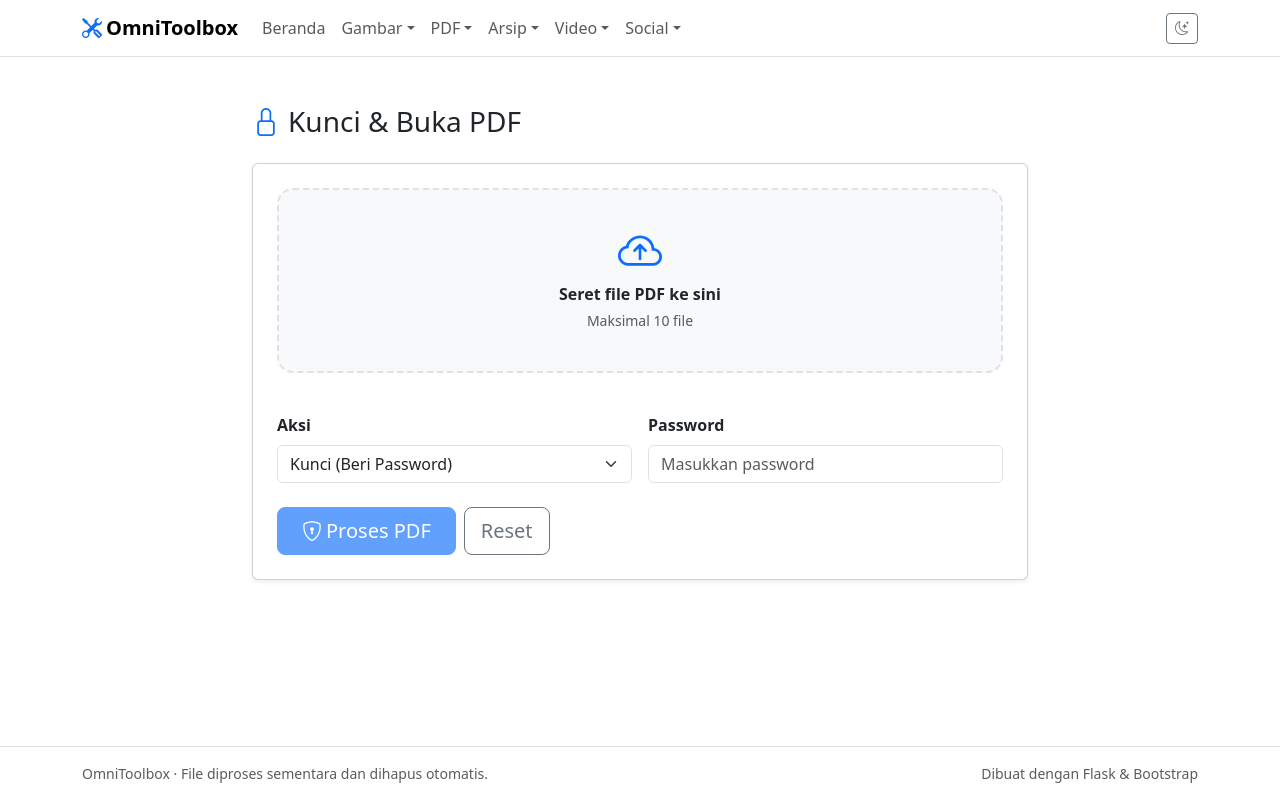
After one commit to GhandiZero0X/OmniToolbox, a Flask app: page /pdf/lock-unlock in a window 1280 px wide. The commit adds this page. Run offline with Flask 3, Linux system fonts and the light colour scheme; some libraries are stand-ins or nearby versions.

Commit message:
[+] Add PDF locking and watermark tools
Add PDF password lock/unlock and text watermark processing, with new pages and navigation links. Fix form action URL handling in the upload flow.

```diff
--- a/app/controllers/pdf_controller.py
+++ b/app/controllers/pdf_controller.py
@@ -508,3 +508,72 @@ def organize_save(job_id):
         "download_url": download_url,
         "final_size": final_path.stat().st_size
     })
+
+# =========================================================
+# KUNCI & BUKA KUNCI PDF
+# =========================================================
+
+@bp.get("/lock-unlock")
+def lock_unlock_page():
+    return render_template("pdf/lock_unlock.html", max_files=10, max_mb=current_app.config["MAX_UPLOAD_MB"])
+
+@bp.post("/lock-unlock/process")
+@limiter.limit("10 per minute")
+def lock_unlock_process():
+    action = request.form.get("action", "lock")
+    password = request.form.get("password", "").strip()
+
+    if not password:
+        return jsonify(error="Password tidak boleh kosong."), 400
+
+    files, error = get_upload_files(10)
+    if error: return jsonify(error=error), 400
+
+    job_id, upload_dir, output_dir = new_job_dirs()
+
+    try:
+        entries = save_uploaded_files(files, upload_dir, {".pdf"}, validator=pdf_service.is_pdf_file)
+        valid_entries = [e for e in entries if e["path"] is not None]
+
+        processed = []
+        for e in valid_entries:
+            if action == "lock":
+                res = pdf_service.lock_pdf(e["path"], output_dir, e["original_name"], password)
+            else:
+                res = pdf_service.unlock_pdf(e["path"], output_dir, e["original_name"], password)
+            processed.append(res)
+
+    finally:
+        shutil.rmtree(upload_dir, ignore_errors=True)
+
+    results = merge_results(entries, processed)
+    return build_job_response(job_id, results, output_dir, show_savings=False)
+
+# =========================================================
+# WATERMARK PDF
+# =========================================================
+
+@bp.get("/watermark")
+def watermark_page():
+    return render_template("pdf/watermark.html", max_files=10, max_mb=current_app.config["MAX_UPLOAD_MB"])
+
+@bp.post("/watermark/process")
+@limiter.limit("10 per minute")
+def watermark_process():
+    text = request.form.get("text", "RAHASIA").strip()
+    if not text: text = "RAHASIA"
+
+    files, error = get_upload_files(10)
+    if error: return jsonify(error=error), 400
+
+    job_id, upload_dir, output_dir = new_job_dirs()
+
+    try:
+        entries = save_uploaded_files(files, upload_dir, {".pdf"}, validator=pdf_service.is_pdf_file)
+        valid_entries = [e for e in entries if e["path"] is not None]
+        processed = [pdf_service.watermark_pdf(e["path"], output_dir, e["original_name"], text) for e in valid_entries]
+    finally:
+        shutil.rmtree(upload_dir, ignore_errors=True)
+
+    results = merge_results(entries, processed)
+    return build_job_response(job_id, results, output_dir, show_savings=False)
--- a/app/services/pdf_service.py
+++ b/app/services/pdf_service.py
@@ -773,3 +773,104 @@ def save_organized_pdf(pdf_paths: list, output_path, operations: list):
     except Exception as exc:
         output_path.unlink(missing_ok=True)
         raise ValueError(f"Gagal menyimpan PDF: {exc}")
+
+# =========================================================
+# KUNCI & BUKA KUNCI PDF
+# =========================================================
+
+def lock_pdf(path, output_dir, original_name: str, password: str) -> dict:
+    from pypdf import PdfReader, PdfWriter
+    path, output_dir = Path(path), Path(output_dir)
+    result = {"name": original_name, "status": "failed", "error": None}
+    out_path = output_dir / f"{path.stem}_locked.pdf"
+
+    try:
+        reader = PdfReader(str(path))
+        writer = PdfWriter()
+        for page in reader.pages:
+            writer.add_page(page)
+
+        writer.encrypt(user_password=password)
+
+        with open(out_path, "wb") as f:
+            writer.write(f)
+
+        result.update({
+            "status": "success", "output": out_path.name,
+            "original_size": path.stat().st_size, "new_size": out_path.stat().st_size,
+            "saved_percent": 0, "kept_original": False, "badge": "Terkunci",
+        })
+    except Exception as exc:
+        result["error"] = f"Gagal mengunci PDF: {exc}"
+    return result
+
+def unlock_pdf(path, output_dir, original_name: str, password: str) -> dict:
+    from pypdf import PdfReader, PdfWriter
+    path, output_dir = Path(path), Path(output_dir)
+    result = {"name": original_name, "status": "failed", "error": None}
+    out_path = output_dir / f"{path.stem}_unlocked.pdf"
+
+    try:
+        reader = PdfReader(str(path))
+        if reader.is_encrypted:
+            if not reader.decrypt(password):
+                return {**result, "error": "Password salah atau PDF tidak bisa dibuka."}
+
+        writer = PdfWriter()
+        for page in reader.pages:
+            writer.add_page(page)
+
+        with open(out_path, "wb") as f:
+            writer.write(f)
+
+        result.update({
+            "status": "success", "output": out_path.name,
+            "original_size": path.stat().st_size, "new_size": out_path.stat().st_size,
+            "saved_percent": 0, "kept_original": False, "badge": "Terbuka",
+        })
+    except Exception as exc:
+        result["error"] = f"Gagal membuka PDF: {exc}"
+    return result
+
+# =========================================================
+# WATERMARK PDF
+# =========================================================
+
+def watermark_pdf(path, output_dir, original_name: str, text: str) -> dict:
+    import pymupdf  # Menggunakan pymupdf (bukan fitz) untuk menghilangkan FutureWarning
+    path, output_dir = Path(path), Path(output_dir)
+    result = {"name": original_name, "status": "failed", "error": None}
+    out_path = output_dir / f"{path.stem}_watermark.pdf"
+
+    try:
+        doc = pymupdf.open(str(path))
+
+        # Hitung lebar teks agar bisa diletakkan tepat di tengah
+        font = pymupdf.Font("helv")
+        text_width = font.text_length(text, fontsize=60)
+
+        for page in doc:
+            rect = page.rect
+            pivot = pymupdf.Point(rect.width / 2, rect.height / 2)
+
+            # Gunakan morph (pivot, matrix) untuk rotasi 45 derajat
+            page.insert_text(
+                (pivot.x - text_width / 2, pivot.y + 20), # 20 adalah offset vertikal agar center
+                text,
+                fontsize=60,
+                color=(0.8, 0.2, 0.2),
+                fill_opacity=0.3,
+                morph=(pivot, pymupdf.Matrix(1, 1).prerotate(45)) # <-- ROTASI 45 DERAJAT
+            )
+
+        doc.save(str(out_path))
+        doc.close()
+
+        result.update({
+            "status": "success", "output": out_path.name,
+            "original_size": path.stat().st_size, "new_size": out_path.stat().st_size,
+            "saved_percent": 0, "kept_original": False, "badge": "Watermark",
+        })
+    except Exception as exc:
+        result["error"] = f"Gagal memberi watermark: {exc}"
+    return result
--- a/app/static/js/main.js
+++ b/app/static/js/main.js
@@ -466,7 +466,7 @@
     files.forEach((file) => formData.append("files", file, filePath(file))); // ← ganti file.name -> filePath(file)
 
     const xhr = new XMLHttpRequest();
-    xhr.open("POST", form.action);
+    xhr.open("POST", form.getAttribute("action"));
     xhr.responseType = "json";
 
     xhr.upload.addEventListener("progress", (e) => {
--- a/app/templates/base.html
+++ b/app/templates/base.html
@@ -65,6 +65,8 @@
               <li><a class="dropdown-item {{ 'active' if ep == 'office.excel_page' }}" href="{{ url_for('office.excel_page') }}"><i class="bi bi-file-earmark-excel me-2"></i>Excel ke PDF</a></li>
               <li><a class="dropdown-item {{ 'active' if ep == 'office.ppt_page' }}" href="{{ url_for('office.ppt_page') }}"><i class="bi bi-file-earmark-slides me-2"></i>PowerPoint ke PDF</a></li>
               <li><a class="dropdown-item {{ 'active' if ep == 'office.pdf_to_ppt_page' }}" href="{{ url_for('office.pdf_to_ppt_page') }}"><i class="bi bi-file-earmark-slides me-2"></i>PDF ke PowerPoint</a></li>
+              <li><a class="dropdown-item {{ 'active' if ep == 'pdf.lock_unlock_page' }}" href="{{ url_for('pdf.lock_unlock_page') }}"><i class="bi bi-lock me-2"></i>Kunci / Buka PDF</a></li>
+              <li><a class="dropdown-item {{ 'active' if ep == 'pdf.watermark_page' }}" href="{{ url_for('pdf.watermark_page') }}"><i class="bi bi-water me-2"></i>Watermark PDF</a></li>
             </ul>
           </li>
           <li class="nav-item dropdown">
--- /dev/null
+++ b/app/templates/pdf/lock_unlock.html
@@ -0,0 +1,86 @@
+{% extends "base.html" %}
+{% block title %}Kunci PDF{% endblock %}
+{% block content %}
+<div class="container py-5" style="max-width: 800px;">
+  <h1 class="h3 mb-4"><i class="bi bi-lock text-primary me-2"></i>Kunci & Buka PDF</h1>
+
+  <form id="tool-form" class="card shadow-sm" action="{{ url_for('pdf.lock_unlock_process') }}" method="post" enctype="multipart/form-data" data-accept=".pdf" data-max-files="{{ max_files }}" data-max-mb="{{ max_mb }}">
+    <div class="card-body p-4">
+
+      <div class="dropzone" id="dropzone" tabindex="0" role="button">
+        <i class="bi bi-cloud-arrow-up dropzone-icon"></i>
+        <p class="fw-semibold mb-1">Seret file PDF ke sini</p>
+        <p class="text-body-secondary small mb-0">Maksimal {{ max_files }} file</p>
+        <input type="file" id="file-input" class="d-none" multiple accept=".pdf">
+      </div>
+
+      <ul id="file-list" class="list-group mt-3"></ul>
+
+      <div class="row g-3 mt-2">
+        <div class="col-md-6">
+          <label class="form-label fw-semibold">Aksi</label>
+          <select class="form-select" name="action">
+            <option value="lock" selected>Kunci (Beri Password)</option>
+            <option value="unlock">Buka Kunci (Hapus Password)</option>
+          </select>
+        </div>
+        <div class="col-md-6">
+          <label class="form-label fw-semibold">Password</label>
+          <input type="text" class="form-control" name="password" required placeholder="Masukkan password">
+        </div>
+      </div>
+
+      <!-- ===== ELEMEN WAJIB UNTUK MAIN.JS ===== -->
+      <div id="alert-box" class="alert alert-danger d-none mt-4 mb-0" role="alert"></div>
+
+      <div id="progress-wrap" class="mt-4 d-none">
+        <div class="d-flex justify-content-between small mb-1">
+          <span id="status-text">Memproses...</span>
+          <span id="percent-text">0%</span>
+        </div>
+        <div class="progress" role="progressbar">
+          <div id="progress-bar" class="progress-bar" style="width: 0%"></div>
+        </div>
+      </div>
+
+      <div class="d-flex flex-wrap gap-2 mt-4">
+        <button type="submit" id="submit-btn" class="btn btn-primary btn-lg px-4" disabled>
+          <i class="bi bi-shield-lock me-1"></i>Proses PDF
+        </button>
+        <button type="button" id="reset-btn" class="btn btn-outline-secondary btn-lg">Reset</button>
+      </div>
+      <!-- ======================================= -->
+
+    </div>
+  </form>
+
+  <!-- ===== HASIL (Juga wajib ada id-nya) ===== -->
+  <div id="results" class="card shadow-sm mt-4 d-none">
+    <div class="card-body p-4">
+      <div class="d-flex flex-wrap justify-content-between align-items-center gap-2 mb-3">
+        <div>
+          <h2 class="h5 mb-1">Hasil</h2>
+          <div id="results-summary" class="text-body-secondary small"></div>
+        </div>
+        <a id="zip-btn" class="btn btn-success d-none" href="#">
+          <i class="bi bi-file-earmark-zip me-1"></i>Unduh semua (ZIP)
+        </a>
+      </div>
+      <div class="table-responsive">
+        <table class="table align-middle mb-0">
+          <thead>
+            <tr>
+              <th>File</th>
+              <th class="text-end">Asli</th>
+              <th class="text-end">Hasil</th>
+              <th class="text-end">Status</th>
+              <th></th>
+            </tr>
+          </thead>
+          <tbody id="results-body"></tbody>
+        </table>
+      </div>
+    </div>
+  </div>
+</div>
+{% endblock %}
```
Also changed, not shown: app/templates/index.html (+18 -0 lines), app/templates/pdf/watermark.html (added, +78 -0 lines).
